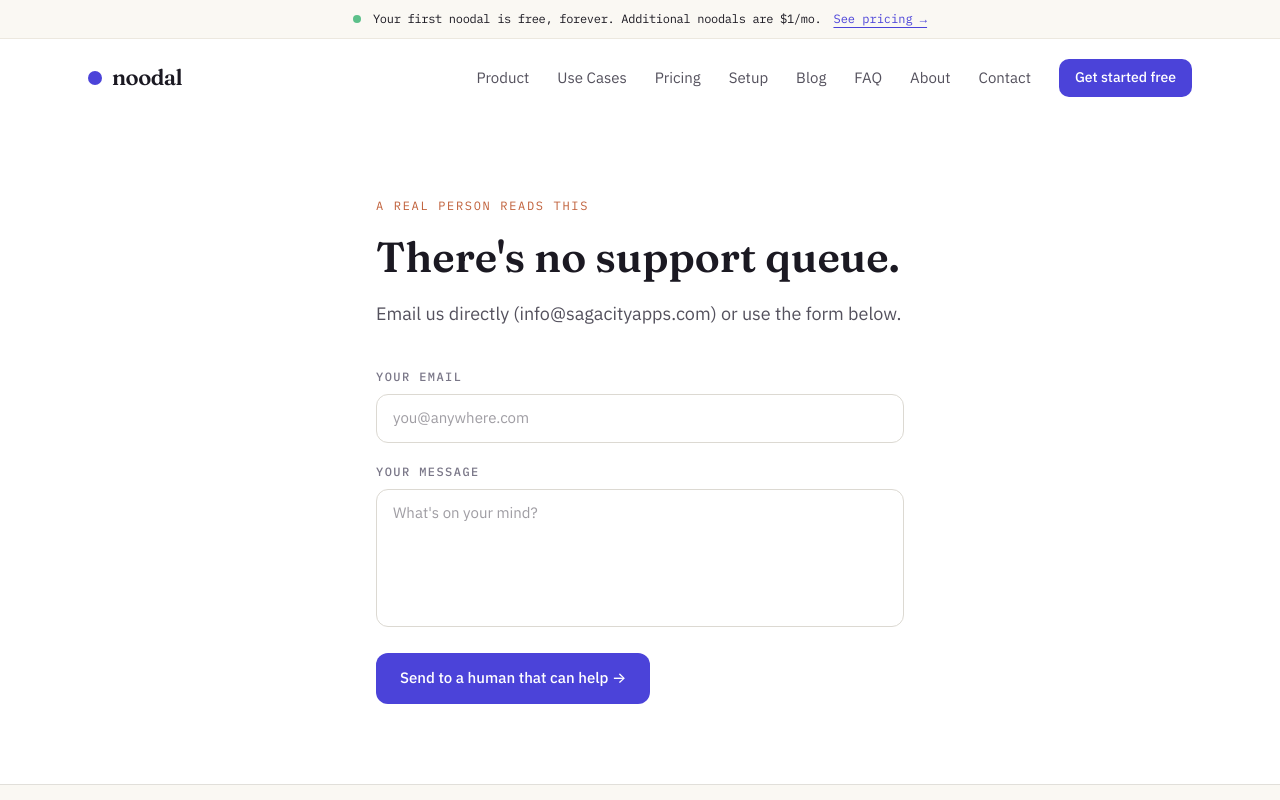
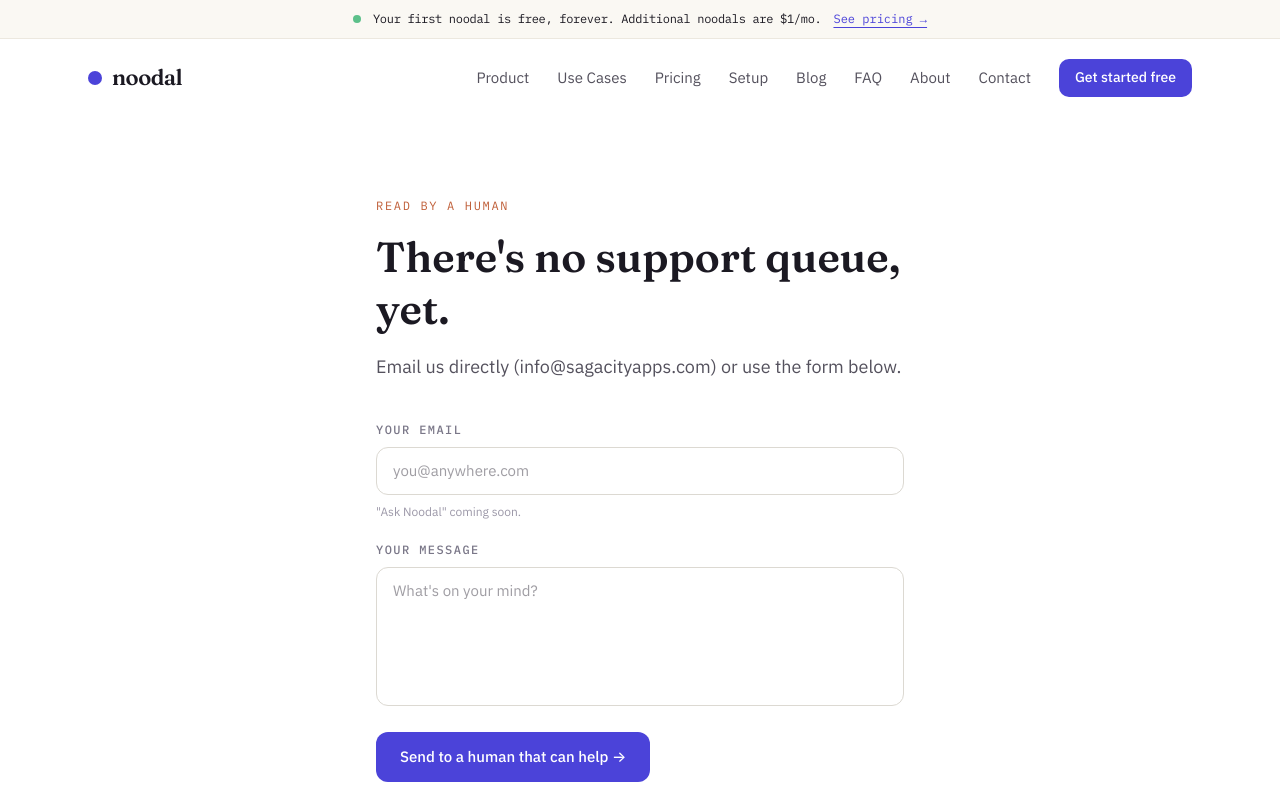
Before and after one commit to eugeniology/Noodalchatapp, a React (Vite) app: page /contact in a window 1280 px wide. Shown: the top 800 px of the page. Built offline with nearby package versions, Linux system fonts and the light colour scheme; no server answers.

Commit message:
Contact page copy tweaks
- Eyebrow: "A real person reads this" -> "Read by a human"
- Title: "There's no support queue." -> "There's no support queue, yet."
- Note under email field: "Ask Noodal" coming soon.

```diff
--- a/src/app/components/marketing/ContactPage.tsx
+++ b/src/app/components/marketing/ContactPage.tsx
@@ -18,9 +18,9 @@ export function ContactPage() {
   return (
     <MarketingPage>
       <section className="mx-auto max-w-xl px-6 py-20">
-        <p style={{ ...mono, color: "var(--noo-terracotta)" }} className="mb-4 text-[12px] uppercase tracking-[0.14em]">A real person reads this</p>
+        <p style={{ ...mono, color: "var(--noo-terracotta)" }} className="mb-4 text-[12px] uppercase tracking-[0.14em]">Read by a human</p>
         <h1 style={{ ...serif, color: "var(--noo-ink)" }} className="text-[34px] font-semibold leading-tight md:text-[42px]">
-          There's no support queue.
+          There's no support queue, yet.
         </h1>
         <p className="mt-4 text-[18px] leading-relaxed text-[#54515d]">
           Email us directly ({SUPPORT_EMAIL}) or use the form below.
@@ -59,6 +59,7 @@ export function ContactPage() {
                 className="w-full rounded-[12px] border px-4 py-3 text-[15px] outline-none focus:border-[var(--noo-purple)]"
                 style={{ borderColor: "#dcd9d2" }}
               />
+              <p className="mt-2 text-[12px] text-[#9c98a8]">"Ask Noodal" coming soon.</p>
             </div>
             <div>
               <label style={mono} className="mb-2 block text-[12px] uppercase tracking-[0.12em] text-[#7a7788]">Your message</label>
```
